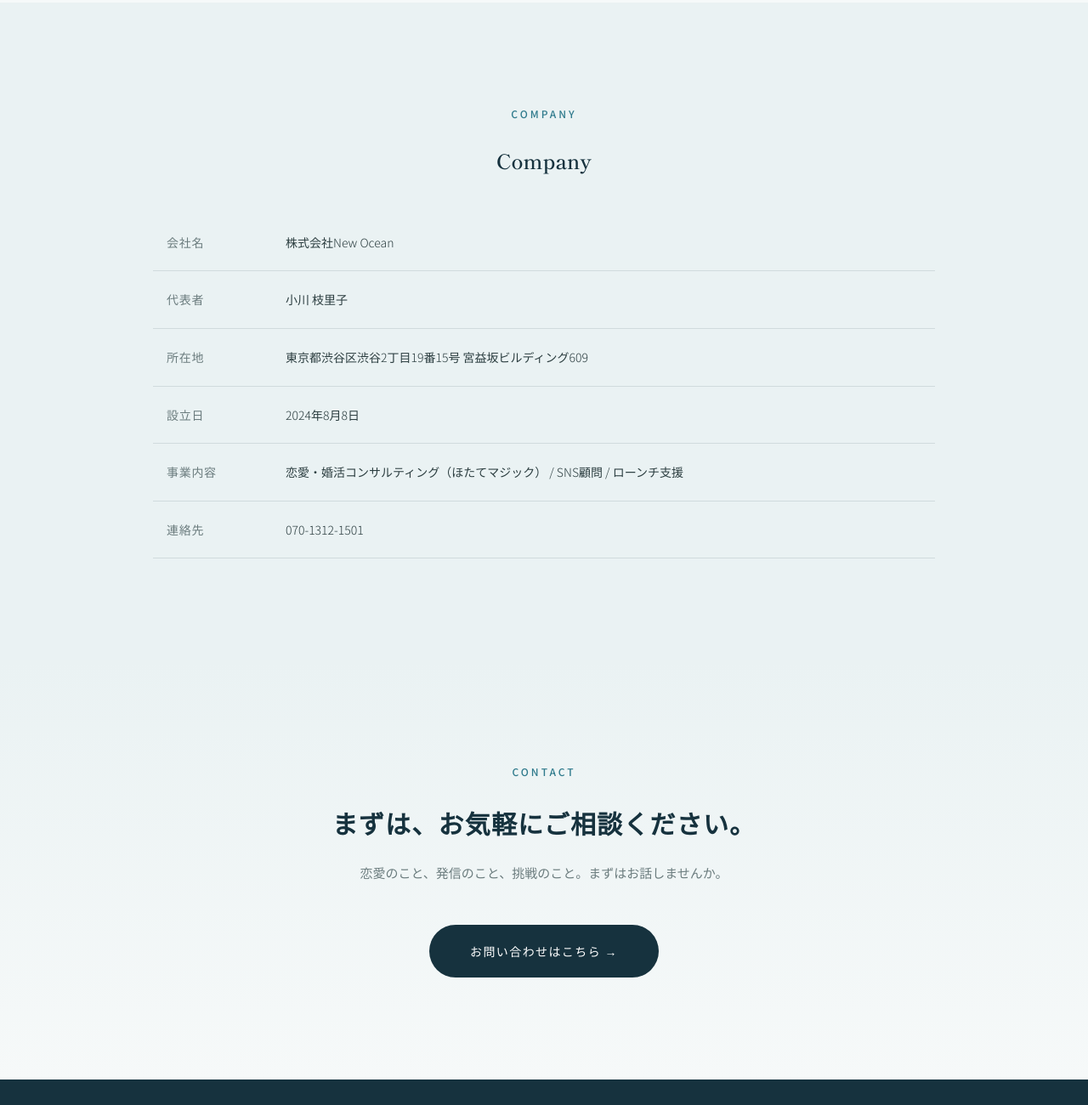
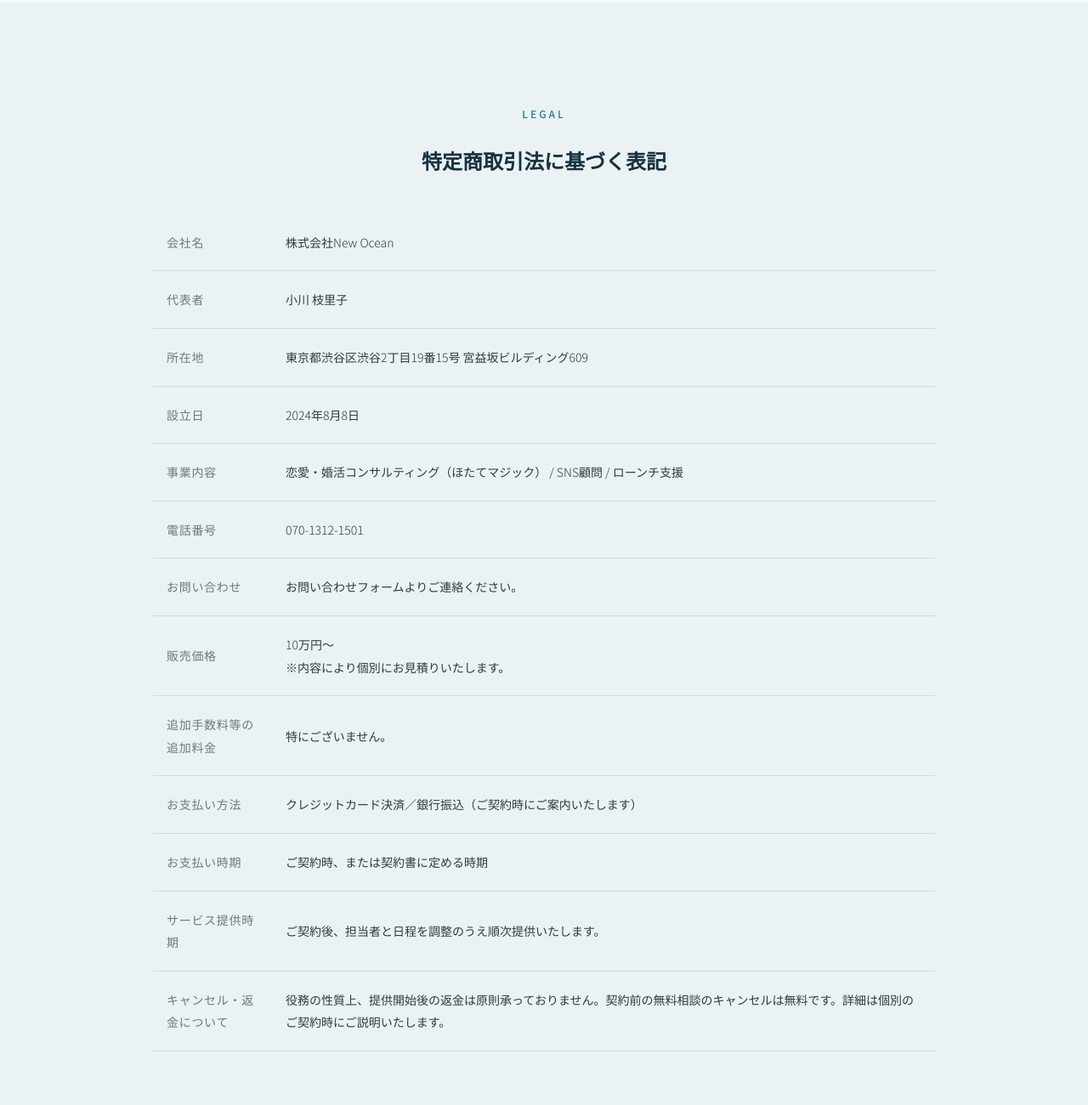
Before and after one commit to lightserah-commits/new-ocean-hp, a plain HTML site: page index.html in a window 1280 px wide. Shown: the part 3140-4440 px from the top of the page at 85% size. Drawn offline with Linux system fonts and the light colour scheme.

Commit message:
Merge tokushoho disclosure into homepage Company section

```diff
--- a/index.html
+++ b/index.html
@@ -419,17 +419,24 @@
   </section>
 
   <!-- Company -->
-  <section style="background: var(--bg-alt);">
+  <section id="company" style="background: var(--bg-alt);">
     <div class="inner">
-      <div class="eyebrow center">COMPANY</div>
-      <h2 class="center">Company</h2>
+      <div class="eyebrow center">LEGAL</div>
+      <h2 class="center">特定商取引法に基づく表記</h2>
       <table class="company-table">
         <tr><th>会社名</th><td>株式会社New Ocean</td></tr>
         <tr><th>代表者</th><td>小川 枝里子</td></tr>
         <tr><th>所在地</th><td>東京都渋谷区渋谷2丁目19番15号 宮益坂ビルディング609</td></tr>
         <tr><th>設立日</th><td>2024年8月8日</td></tr>
         <tr><th>事業内容</th><td>恋愛・婚活コンサルティング（ほたてマジック） / SNS顧問 / ローンチ支援</td></tr>
-        <tr><th>連絡先</th><td>070-1312-1501</td></tr>
+        <tr><th>電話番号</th><td>070-1312-1501</td></tr>
+        <tr><th>お問い合わせ</th><td>お問い合わせフォームよりご連絡ください。</td></tr>
+        <tr><th>販売価格</th><td>10万円〜<br>※内容により個別にお見積りいたします。</td></tr>
+        <tr><th>追加手数料等の追加料金</th><td>特にございません。</td></tr>
+        <tr><th>お支払い方法</th><td>クレジットカード決済／銀行振込（ご契約時にご案内いたします）</td></tr>
+        <tr><th>お支払い時期</th><td>ご契約時、または契約書に定める時期</td></tr>
+        <tr><th>サービス提供時期</th><td>ご契約後、担当者と日程を調整のうえ順次提供いたします。</td></tr>
+        <tr><th>キャンセル・返金について</th><td>役務の性質上、提供開始後の返金は原則承っておりません。契約前の無料相談のキャンセルは無料です。詳細は個別のご契約時にご説明いたします。</td></tr>
       </table>
     </div>
   </section>
@@ -445,7 +452,7 @@
   <footer>
     <div class="brand">New Ocean Inc.</div>
     <p>&copy; 2026 New Ocean Inc. All rights reserved.</p>
-    <a href="tokushoho.html">特定商取引法に基づく表記</a>
+    <a href="#company">特定商取引法に基づく表記</a>
     <a href="#">プライバシーポリシー</a>
   </footer>
 
```
Also changed, not shown: tokushoho.html (+2 -1 lines).
